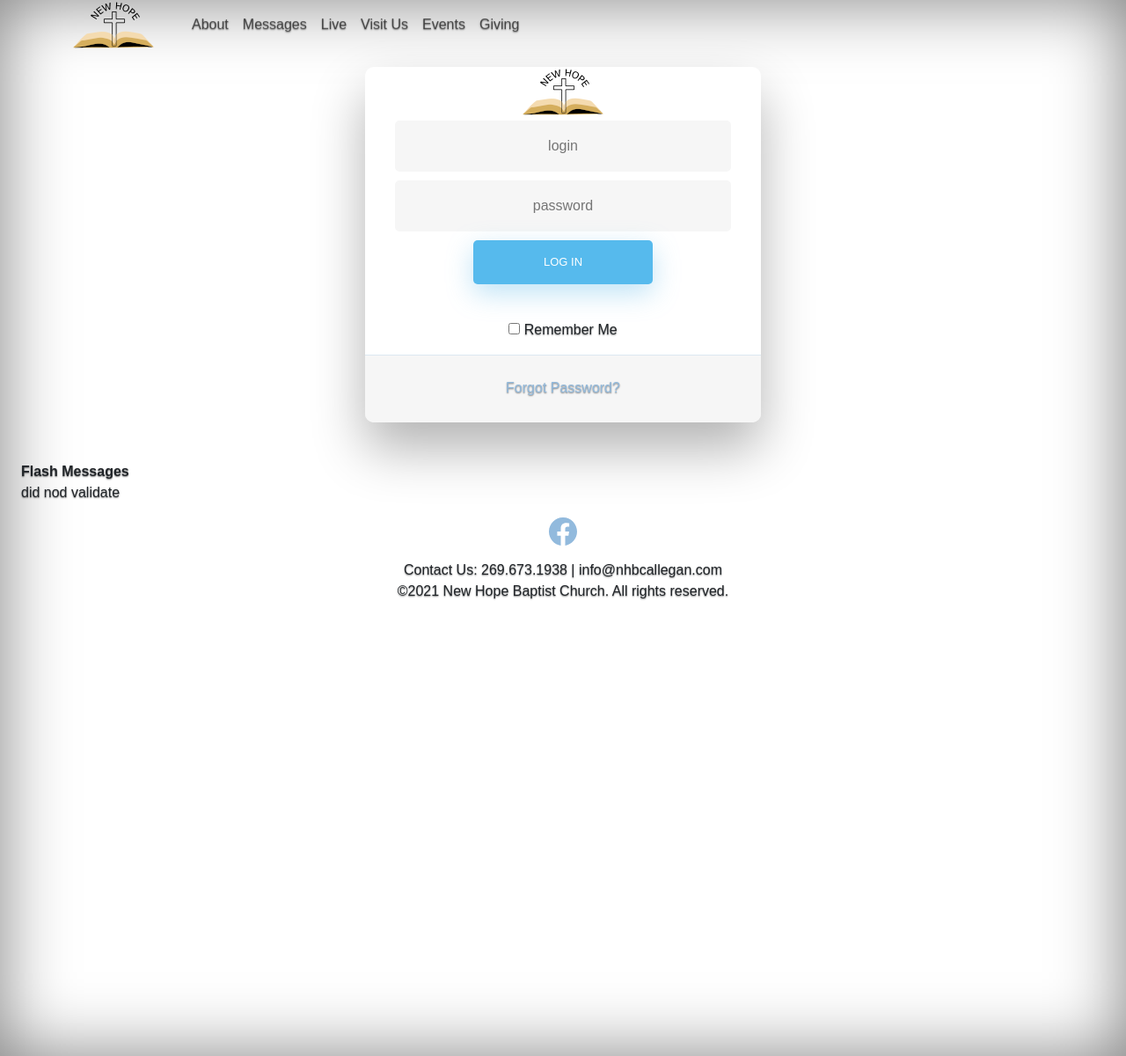
After one commit to youngmcdev/newhope, a Flask app: page /login in a window 1280 px wide. The commit adds this page. Shown: the whole page at 88% size. Run offline with Flask 2, Linux system fonts and the light colour scheme.

Commit message:
[develop] Added a login page with basic validation

```diff
--- a/app/__init__.py
+++ b/app/__init__.py
@@ -1,5 +1,7 @@
 from flask import Flask
+from config import Config
 
 app = Flask(__name__)
+app.config.from_object(Config)
 
 from app import routes
--- /dev/null
+++ b/app/forms.py
@@ -0,0 +1,9 @@
+from flask_wtf import FlaskForm
+from wtforms import StringField, PasswordField, BooleanField, SubmitField
+from wtforms.validators import DataRequired
+
+class LoginForm(FlaskForm):
+    login = StringField('Username', validators=[DataRequired()])
+    password = PasswordField('Password', validators=[DataRequired()])
+    remember_me = BooleanField('Remember Me')
+    submit = SubmitField('Sign In')
--- a/app/routes.py
+++ b/app/routes.py
@@ -1,8 +1,9 @@
 import json
 import os
 import stripe
-from flask import Flask, url_for, render_template, jsonify, request
+from flask import Flask, url_for, render_template, jsonify, request, flash, redirect
 from app import app
+from app.forms import LoginForm
 from datetime import datetime, date, time
 
 # If you've just cloned the repo
@@ -75,6 +76,17 @@ def services():
     pageModel = PageTemplate()
     return render_template('services.html', model = pageModel)
 
+@app.route('/login', methods = ['GET', 'POST'])
+def login():
+    form = LoginForm()
+    pageModel = PageTemplate()
+    if form.validate_on_submit():
+        flash('Login requested for user {}, remember_me={}'.format(
+            form.login.data, form.remember_me.data))
+        return redirect(url_for('index'))
+    flash('did nod validate')
+    return render_template('login.html', title='Sign In', form=form, model = pageModel)
+
 @app.route('/create-checkout-session', methods = ['POST'])
 def create_checkout_session():
     session = stripe.checkout.Session.create(
--- /dev/null
+++ b/app/static/login.css
@@ -0,0 +1,262 @@
+
+/* BASIC */
+
+html {
+    background-color: #56baed;
+  }
+
+  body {
+    font-family: "Poppins", sans-serif;
+    height: 100vh;
+  }
+
+  a {
+    color: #92badd;
+    display:inline-block;
+    text-decoration: none;
+    font-weight: 400;
+  }
+
+  h2 {
+    text-align: center;
+    font-size: 16px;
+    font-weight: 600;
+    text-transform: uppercase;
+    display:inline-block;
+    margin: 40px 8px 10px 8px;
+    color: #cccccc;
+  }
+
+
+
+  /* STRUCTURE */
+
+  .wrapper {
+    display: flex;
+    align-items: center;
+    flex-direction: column;
+    justify-content: center;
+    width: 100%;
+    min-height: 100%;
+    padding: 20px;
+  }
+
+  #formContent {
+    -webkit-border-radius: 10px 10px 10px 10px;
+    border-radius: 10px 10px 10px 10px;
+    background: #fff;
+    padding: 30px;
+    width: 90%;
+    max-width: 450px;
+    position: relative;
+    padding: 0px;
+    -webkit-box-shadow: 0 30px 60px 0 rgba(0,0,0,0.3);
+    box-shadow: 0 30px 60px 0 rgba(0,0,0,0.3);
+    text-align: center;
+  }
+
+  #formFooter {
+    background-color: #f6f6f6;
+    border-top: 1px solid #dce8f1;
+    padding: 25px;
+    text-align: center;
+    -webkit-border-radius: 0 0 10px 10px;
+    border-radius: 0 0 10px 10px;
+  }
+
+
+
+  /* TABS */
+
+  h2.inactive {
+    color: #cccccc;
+  }
+
+  h2.active {
+    color: #0d0d0d;
+    border-bottom: 2px solid #5fbae9;
+  }
+
+
+
+  /* FORM TYPOGRAPHY*/
+
+  input[type=button], input[type=submit], input[type=reset]  {
+    background-color: #56baed;
+    border: none;
+    color: white;
+    padding: 15px 80px;
+    text-align: center;
+    text-decoration: none;
+    display: inline-block;
+    text-transform: uppercase;
+    font-size: 13px;
+    -webkit-box-shadow: 0 10px 30px 0 rgba(95,186,233,0.4);
+    box-shadow: 0 10px 30px 0 rgba(95,186,233,0.4);
+    -webkit-border-radius: 5px 5px 5px 5px;
+    border-radius: 5px 5px 5px 5px;
+    margin: 5px 20px 40px 20px;
+    -webkit-transition: all 0.3s ease-in-out;
+    -moz-transition: all 0.3s ease-in-out;
+    -ms-transition: all 0.3s ease-in-out;
+    -o-transition: all 0.3s ease-in-out;
+    transition: all 0.3s ease-in-out;
+  }
+
+  input[type=button]:hover, input[type=submit]:hover, input[type=reset]:hover  {
+    background-color: #39ace7;
+  }
+
+  input[type=button]:active, input[type=submit]:active, input[type=reset]:active  {
+    -moz-transform: scale(0.95);
+    -webkit-transform: scale(0.95);
+    -o-transform: scale(0.95);
+    -ms-transform: scale(0.95);
+    transform: scale(0.95);
+  }
+
+  input[type=text], input[type=password] {
+    background-color: #f6f6f6;
+    border: none;
+    color: #0d0d0d;
+    padding: 15px 32px;
+    text-align: center;
+    text-decoration: none;
+    display: inline-block;
+    font-size: 16px;
+    margin: 5px;
+    width: 85%;
+    border: 2px solid #f6f6f6;
+    -webkit-transition: all 0.5s ease-in-out;
+    -moz-transition: all 0.5s ease-in-out;
+    -ms-transition: all 0.5s ease-in-out;
+    -o-transition: all 0.5s ease-in-out;
+    transition: all 0.5s ease-in-out;
+    -webkit-border-radius: 5px 5px 5px 5px;
+    border-radius: 5px 5px 5px 5px;
+  }
+
+  input[type=text]:focus, input[type=password]:focus {
+    background-color: #fff;
+    border-bottom: 2px solid #5fbae9;
+  }
+
+  input[type=text]:placeholder, input[type=password]:placeholder {
+    color: #cccccc;
+  }
+
+
+
+  /* ANIMATIONS */
+
+  /* Simple CSS3 Fade-in-down Animation */
+  .fadeInDown {
+    -webkit-animation-name: fadeInDown;
+    animation-name: fadeInDown;
+    -webkit-animation-duration: 1s;
+    animation-duration: 1s;
+    -webkit-animation-fill-mode: both;
+    animation-fill-mode: both;
+  }
+
+  @-webkit-keyframes fadeInDown {
+    0% {
+      opacity: 0;
+      -webkit-transform: translate3d(0, -100%, 0);
+      transform: translate3d(0, -100%, 0);
+    }
+    100% {
+      opacity: 1;
+      -webkit-transform: none;
+      transform: none;
+    }
+  }
+
+  @keyframes fadeInDown {
+    0% {
+      opacity: 0;
+      -webkit-transform: translate3d(0, -100%, 0);
+      transform: translate3d(0, -100%, 0);
+    }
+    100% {
+      opacity: 1;
+      -webkit-transform: none;
+      transform: none;
+    }
+  }
+
+  /* Simple CSS3 Fade-in Animation */
+  @-webkit-keyframes fadeIn { from { opacity:0; } to { opacity:1; } }
+  @-moz-keyframes fadeIn { from { opacity:0; } to { opacity:1; } }
+  @keyframes fadeIn { from { opacity:0; } to { opacity:1; } }
+
+  .fadeIn {
+    opacity:0;
+    -webkit-animation:fadeIn ease-in 1;
+    -moz-animation:fadeIn ease-in 1;
+    animation:fadeIn ease-in 1;
+
+    -webkit-animation-fill-mode:forwards;
+    -moz-animation-fill-mode:forwards;
+    animation-fill-mode:forwards;
+
+    -webkit-animation-duration:1s;
+    -moz-animation-duration:1s;
+    animation-duration:1s;
+  }
+
+  .fadeIn.first {
+    -webkit-animation-delay: 0.4s;
+    -moz-animation-delay: 0.4s;
+    animation-delay: 0.4s;
+  }
+
+  .fadeIn.second {
+    -webkit-animation-delay: 0.6s;
+    -moz-animation-delay: 0.6s;
+    animation-delay: 0.6s;
+  }
+
+  .fadeIn.third {
+    -webkit-animation-delay: 0.8s;
+    -moz-animation-delay: 0.8s;
+    animation-delay: 0.8s;
+  }
+
+  .fadeIn.fourth {
+    -webkit-animation-delay: 1s;
+    -moz-animation-delay: 1s;
+    animation-delay: 1s;
+  }
+
+  /* Simple CSS3 Fade-in Animation */
+  .underlineHover:after {
+    display: block;
+    left: 0;
+    bottom: -10px;
+    width: 0;
+    height: 2px;
+    background-color: #56baed;
+    content: "";
+    transition: width 0.2s;
+  }
+
+  .underlineHover:hover {
+    color: #0d0d0d;
+  }
+
+  .underlineHover:hover:after{
+    width: 100%;
+  }
+
+
+
+  /* OTHERS */
+
+  *:focus {
+      outline: none;
+  }
+
+  #icon {
+    /*width:60%;*/
+  }
--- a/app/templates/base.html
+++ b/app/templates/base.html
@@ -141,7 +141,21 @@
             {% block content %}{% endblock %}
         </main>
     </div>
-    <br /><br />
+    <br />
+    {% with messages = get_flashed_messages() %}
+    {% if messages %}
+    <div class="container row">
+        <div class="col-12">
+            <dl>
+                <dt>Flash Messages</dt>
+                {% for message in messages %}
+                <dd>{{ message }}</dd>
+                {% endfor %}
+            </dl>
+        </div>
+    </div>
+    {% endif %}
+    {% endwith %}
     <footer class="mt-auto text-center">
             <div class="">
                 <p>
--- /dev/null
+++ b/app/templates/login.html
@@ -0,0 +1,36 @@
+{% extends "base.html" %}
+
+{% block content %}
+<link rel="stylesheet" href="{{ url_for('static', filename='login.css') }}">
+    <div class="wrapper fadeInDown">
+        <div id="formContent">
+          <!-- Tabs Titles -->
+
+          <!-- Icon -->
+          <div class="fadeIn first">
+            <img src="{{ url_for("static", filename="logo-trans-56.png") }}"  id="icon" alt="User Icon" />
+          </div>
+
+          <!-- Login Form -->
+          <form action="" method="post" novalidate>
+            {{ form.hidden_tag() }}
+            {{ form.login(maxLength=30, placeholder="login", class="fadeIn second") }}
+            {% for error in form.login.errors %}
+            <br /><span style="color: red;">[{{ error }}]</span>
+            {% endfor %}
+            {{ form.password(maxLength=50, placeholder="password", class="fadeIn third") }}
+            {% for error in form.password.errors %}
+            <br /><span style="color: red;">[{{ error }}]</span>
+            {% endfor %}
+            {{ form.submit(value="Log In", class="fadeIn fourth") }}
+            <p>{{ form.remember_me() }} {{ form.remember_me.label }}</p>
+          </form>
+
+          <!-- Remind Passowrd -->
+          <div id="formFooter">
+            <a class="underlineHover" href="#">Forgot Password?</a>
+          </div>
+
+        </div>
+      </div>
+{% endblock %}
--- /dev/null
+++ b/config.py
@@ -0,0 +1,4 @@
+import os
+
+class Config(object):
+    SECRET_KEY = os.environ.get('SECRET_KEY') or 'you-will-never-guess'
```
